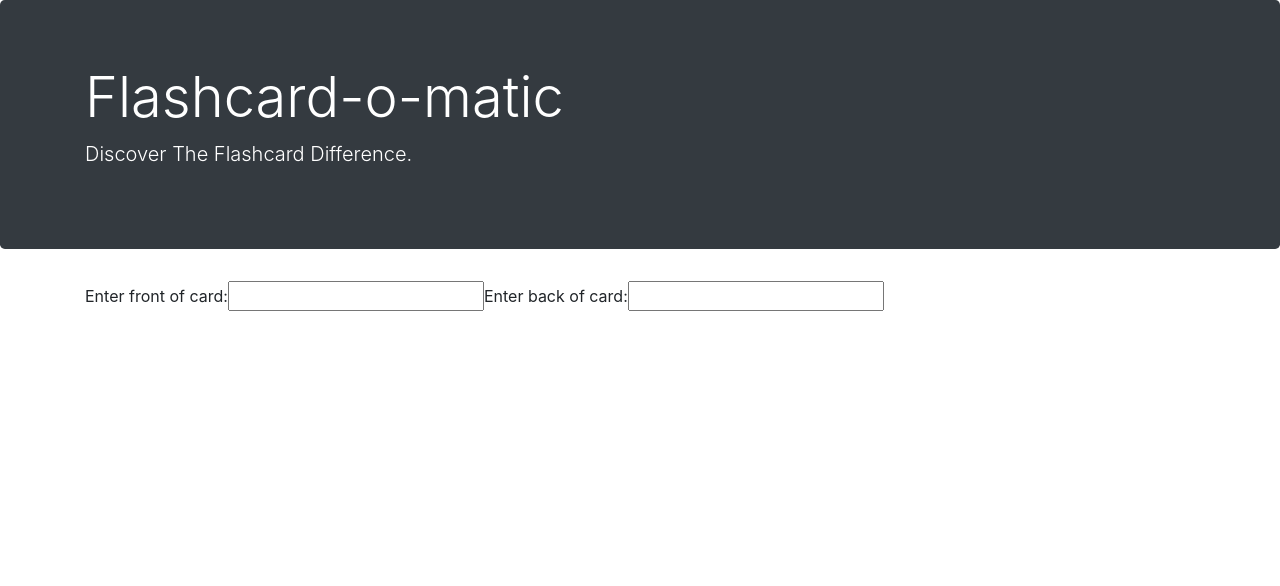
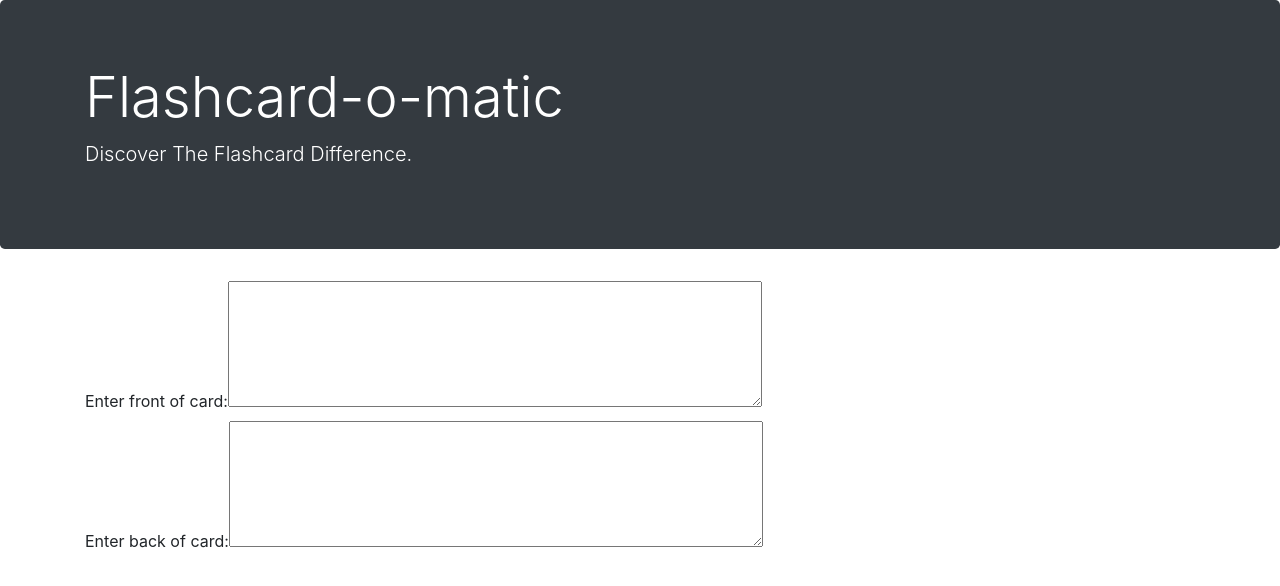
Before and after one commit to AnotherNewbie/Flashcards, a React (Create React App) app: page /decks/1/cards/1/edit in a window 1280 px wide. Shown: the top 586 px of the page. Built offline with nearby package versions, Linux system fonts and the light colour scheme; data requests are answered from the project's data file; a web font is replaced by a local one.

Commit message:
worked on edit card

```diff
--- a/src/Layout/EditCard.js
+++ b/src/Layout/EditCard.js
@@ -10,6 +10,11 @@ export default function EditCard(props) {
     const ac = new AbortController();
     const [error, setError] = useState(undefined);
     const {cardId, deckId} = useParams();
+    const [front, setFront] = useState();
+    const [back, setBack] = useState();
+
+    const handleFrontChange = (event) => setFront(event.target.value);
+    const handleBackChange = (event) => setBack(event.target.value);
 
     console.log(cardId);
 
@@ -22,6 +27,8 @@ export default function EditCard(props) {
           .then((c) => {
             console.log(`updating card: ${JSON.stringify(c, null, 4)}`);
             setCard(c);
+            setFront(card.front);
+            setBack(card.back);
             return () => ac.abort();
           })
           .catch((error) => setError(error));
@@ -33,7 +40,17 @@ export default function EditCard(props) {
 
     return(
         <>
-            <CardForm cardId={cardId} frontIN={card.front} backIN={card.back} deckId={deckId}/>
+            {/* <CardForm cardId={cardId} frontIN={card.front} backIN={card.back} deckId={deckId}/> */}
+            <form>
+               <label htmlFor="front">
+                Enter front of card:
+                <textarea id="front" cols="50" rows="5" maxlength="250" name="front" onChange={handleFrontChange} value={front}>{front}</textarea>
+               </label>
+               <label htmlFor="back">
+                Enter back of card:
+                <textarea id="back" cols="50" rows="5" maxlength="250" name="back" onChange={handleBackChange} value={back} >{back}</textarea>
+               </label>
+            </form>
         </>
     )
 }
```
